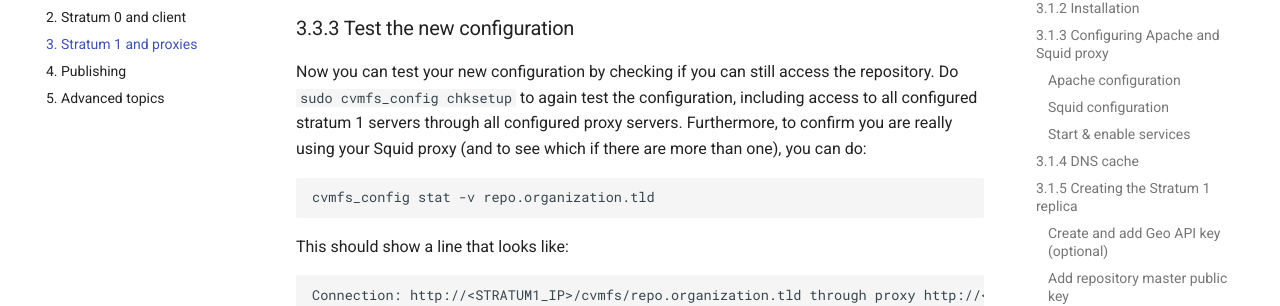
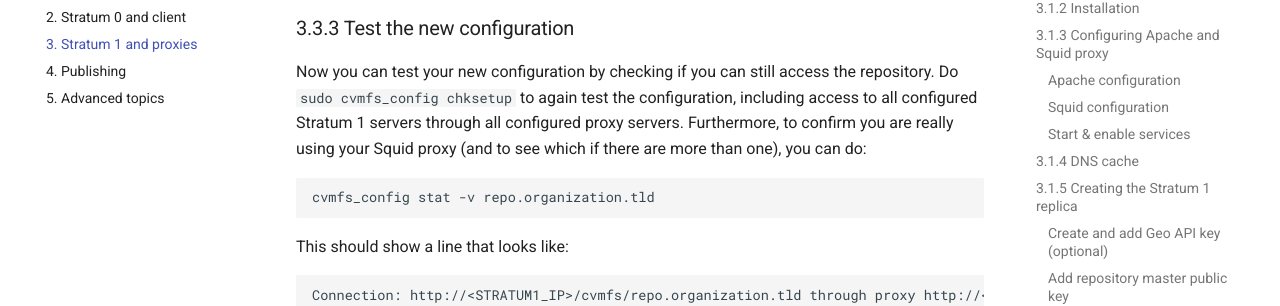
Before and after one commit to cvmfs-contrib/cvmfs-tutorial-2021, an MkDocs documentation site: the page built from docs/03_stratum1_proxies.md, in a window 1280 px wide and 900 px high, scrolled down 8900 px. Shown: the part 172-478 px from the top of the window. Built offline with MkDocs 1.6.1 and Material for MkDocs 9.7.7, drawn with Linux system fonts in a browser that asks for light colours; comment, search, counter and statistics services are not loaded.

````diff
--- a/docs/03_stratum1_proxies.md
+++ b/docs/03_stratum1_proxies.md
@@ -378,7 +378,7 @@ See the [CernVM-FS documentation](https://cvmfs.readthedocs.io/en/stable/cpt-con
 
 Now you can test your new configuration by checking if you can still access the repository.
 Do `sudo cvmfs_config chksetup` to again test the configuration,
-including access to all configured stratum 1 servers through all configured proxy servers.
+including access to all configured Stratum 1 servers through all configured proxy servers.
 Furthermore, to confirm you are really using your Squid proxy (and to see which if there are more than one), you can do:
 ```
 cvmfs_config stat -v repo.organization.tld
````
